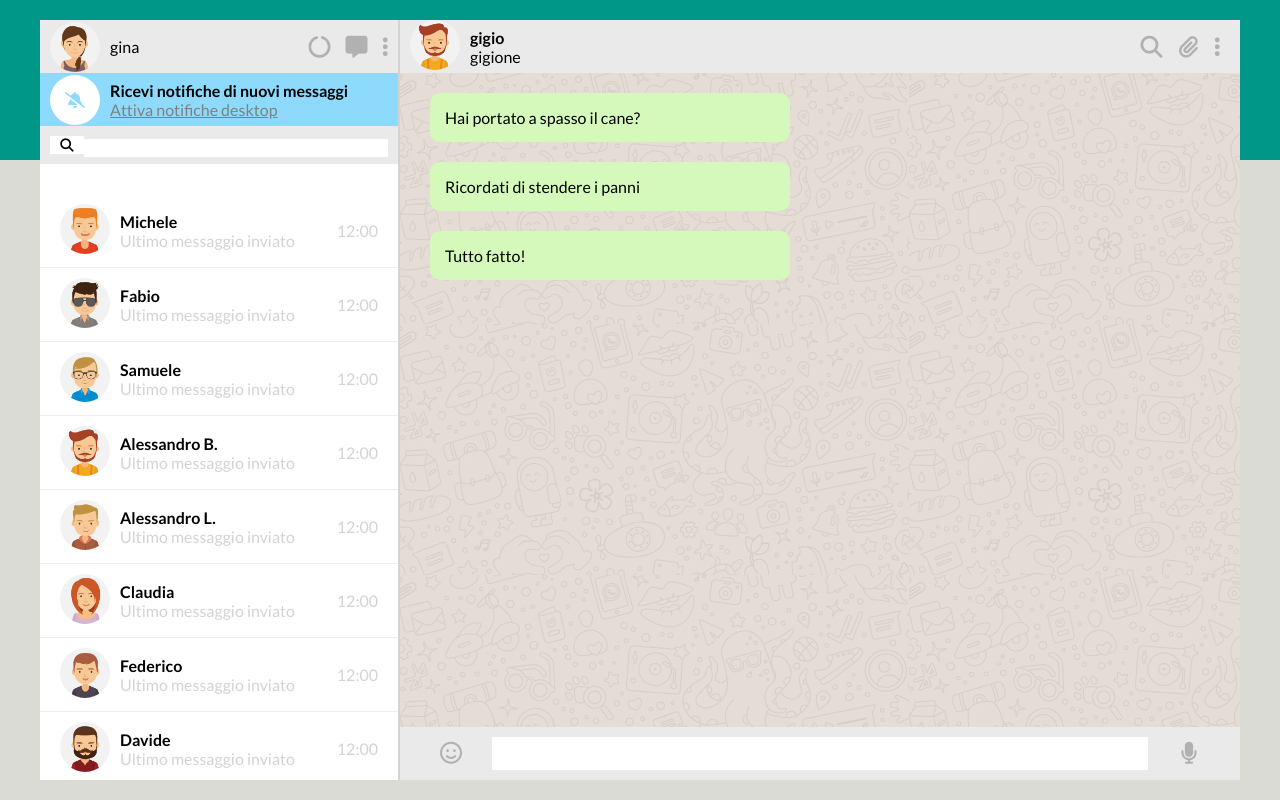
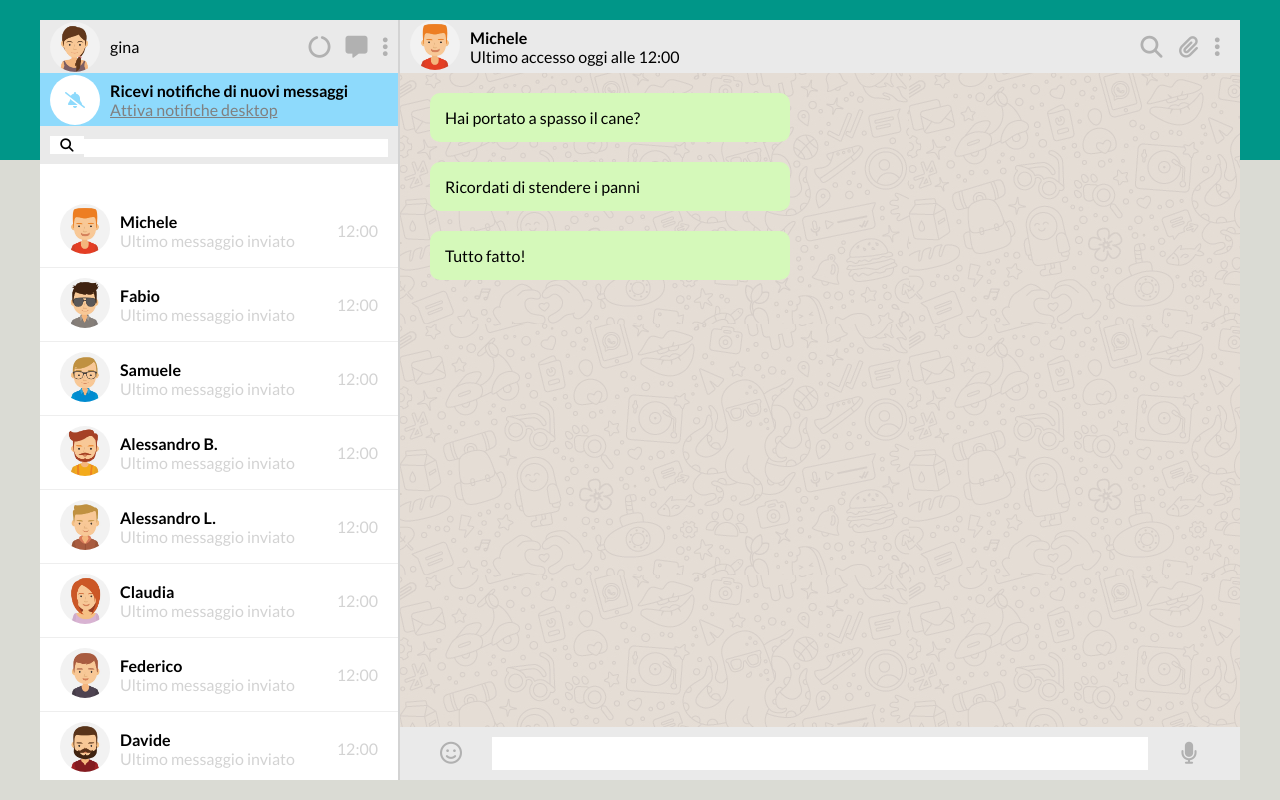
Before and after one commit to ElRafo92/vue-boolzapp, a plain HTML site: page index.html in a window 1280 px wide. Drawn offline with nearby package versions, Linux system fonts and the light colour scheme.

Commit message:
aggiunto cambio nome e img profilo nel header messaggi

```diff
--- a/index.html
+++ b/index.html
@@ -76,12 +76,12 @@
             <div class="rightcolumn">
                 <div class="righthead">
                     <div class="current__chat">
-                        <div class="avatar__img">
-                            <img src="img/avatar_4.jpg" alt="">
+                        <div class="avatar__img"v-for="(contact, index) in 1">
+                            <img :src="`img/avatar${contacts[indexUser].avatar}.jpg`" alt="">
                         </div>
                         <div class="avatar__data">
-                            <div class="name">gigio</div>
-                            <div class="date__message">gigione</div>
+                            <div class="name" v-for="(contact, index) in 1">{{contacts[indexUser].name}}</div>
+                            <div class="date__message">Ultimo accesso oggi alle 12:00</div>
                         </div>
                     </div>
 
```
